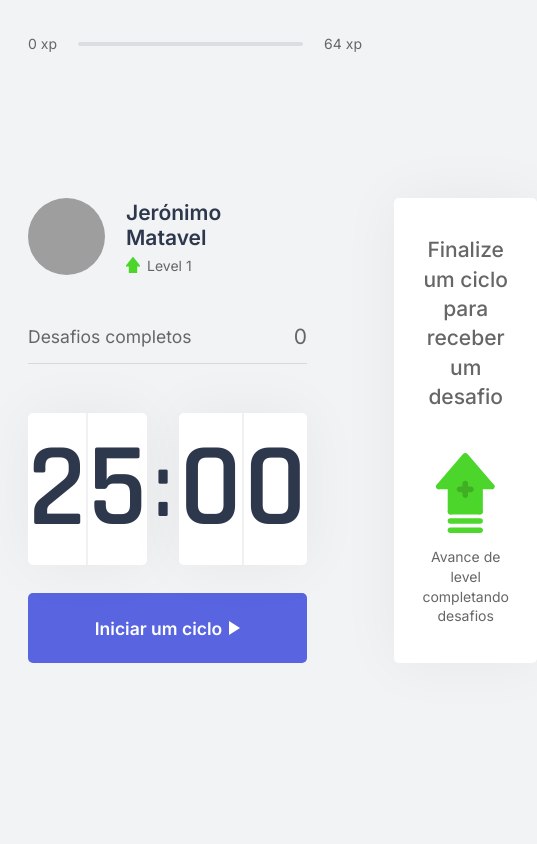
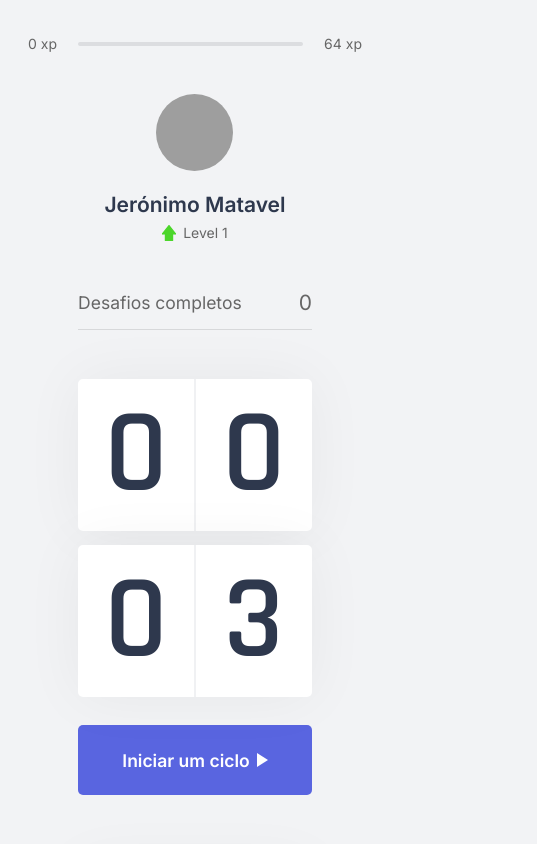
Before and after one commit to Jeronimo-MZ/nlw4-react, a Next.js app: page / in a window 390 px wide. Shown: the top 844 px of the page, 537 px wide, since content can reach past the window. Built offline with nearby package versions, Linux system fonts and the light colour scheme; grey boxes are pictures that could not be loaded.

Commit message:
add resposividade

```diff
--- a/src/contexts/CountdownContext.tsx
+++ b/src/contexts/CountdownContext.tsx
@@ -14,12 +14,10 @@ interface CountdownProviderProps {
     children: ReactNode;
 }
 
-
-
 export const CountdownContext = createContext({} as CountdownContextData);
 
 let countdownTimeout: NodeJS.Timeout;
-const initialMinutes = 25;
+const initialMinutes = 0.05;
 
 export function CountdownProvider( {children}: CountdownProviderProps ) {
     const { startNewChallenge } = useContext(ChallengesContext);
--- a/src/styles/components/ChallengeBox.module.css
+++ b/src/styles/components/ChallengeBox.module.css
@@ -11,7 +11,8 @@
     align-items: center;
     justify-content: center;
     text-align: center;
-
+    width: 100%;
+    margin: 0 !important;
 }
 
 .challengeNotActive {
@@ -44,6 +45,7 @@
     height: 100%;
     display: flex;
     flex-direction: column;
+    gap: 1.5rem;
 }
 
 .challengeActive header {
--- a/src/styles/components/Countdown.module.css
+++ b/src/styles/components/Countdown.module.css
@@ -16,6 +16,7 @@
     border-radius: 5px;
     font-size: 8.5rem;
     text-align: center;
+    min-width: 150px;
 }
 
 .countdownContainer > div span  {
@@ -95,3 +96,17 @@
 .countdownButton:disabled img{
     height: 1.2rem;
 }
+
+@media (max-width: 530px) {
+    .countdownContainer {
+        flex-direction: column;
+        gap: 1rem;
+    }
+    .countdownContainer > span {
+        display: none;
+    }
+
+    .countdownContainer div {
+        width: 100%;
+    }
+}
--- a/src/styles/components/Profile.module.css
+++ b/src/styles/components/Profile.module.css
@@ -26,3 +26,19 @@
 .profileContainer div p img {
     margin-right: 0.5rem;
 }
+
+@media (max-width: 454px) {
+    .profileContainer {
+        flex-direction: column;
+        align-items: center;
+        justify-content: center;
+    }
+    .profileContainer > div {
+        display: flex;
+        flex-direction: column;
+        align-items: center;
+        justify-content: center;
+        width: 100%;
+        text-align: center;
+    }
+}
--- a/src/styles/pages/Home.module.css
+++ b/src/styles/pages/Home.module.css
@@ -1,10 +1,11 @@
 .container {
-    height: 100vh;
+    min-height: 100vh;
     max-width: 992px;
     margin: 0 auto;
     padding: 2.5rem 2rem;
     display: flex;
     flex-direction: column;
+    gap: 3rem;
 }
 
 .container section {
@@ -15,3 +16,21 @@
     align-content: center;
 
 }
+
+@media (max-width: 990px) {
+
+    .container section {
+        display: flex;
+        flex-direction: column;
+        justify-content: center;
+        align-items: center;
+        gap: 5rem;
+    }
+
+    .container section > div {
+        width: 70%;
+        align-self: center;
+        justify-self: center;
+    }
+
+}
```
